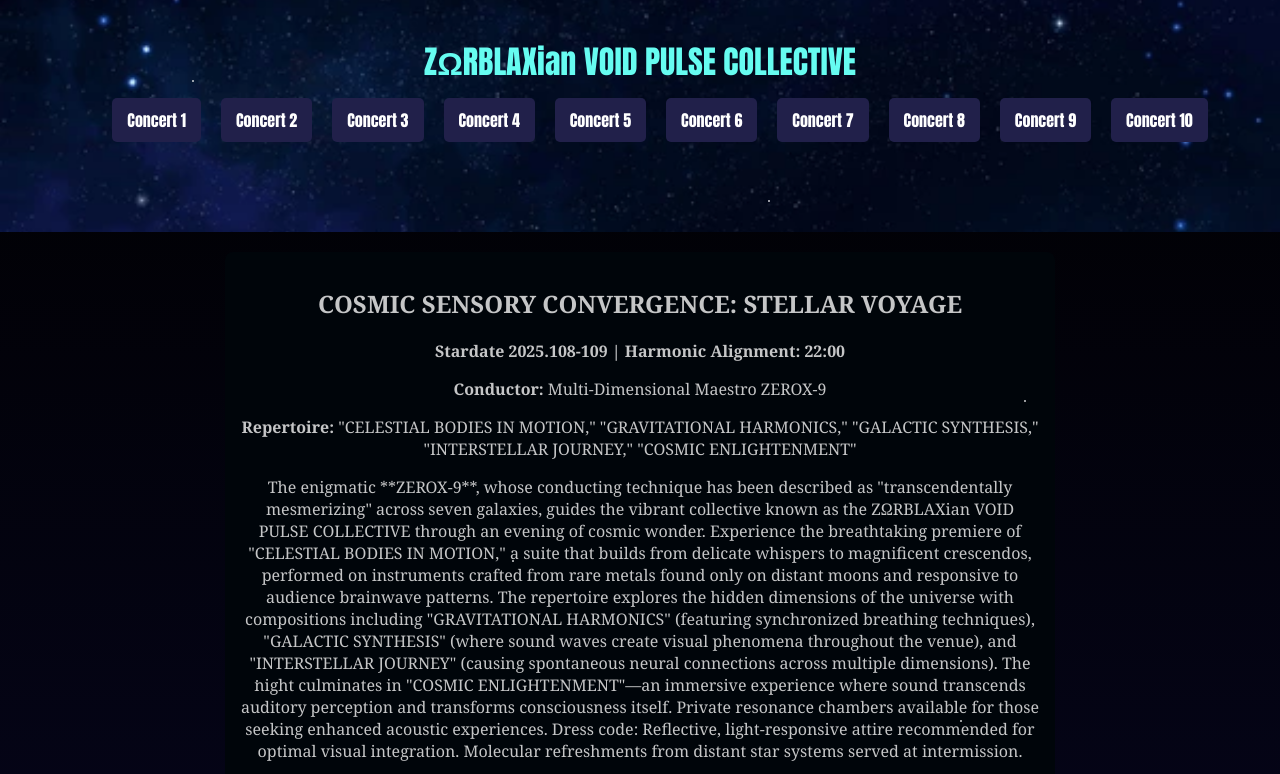
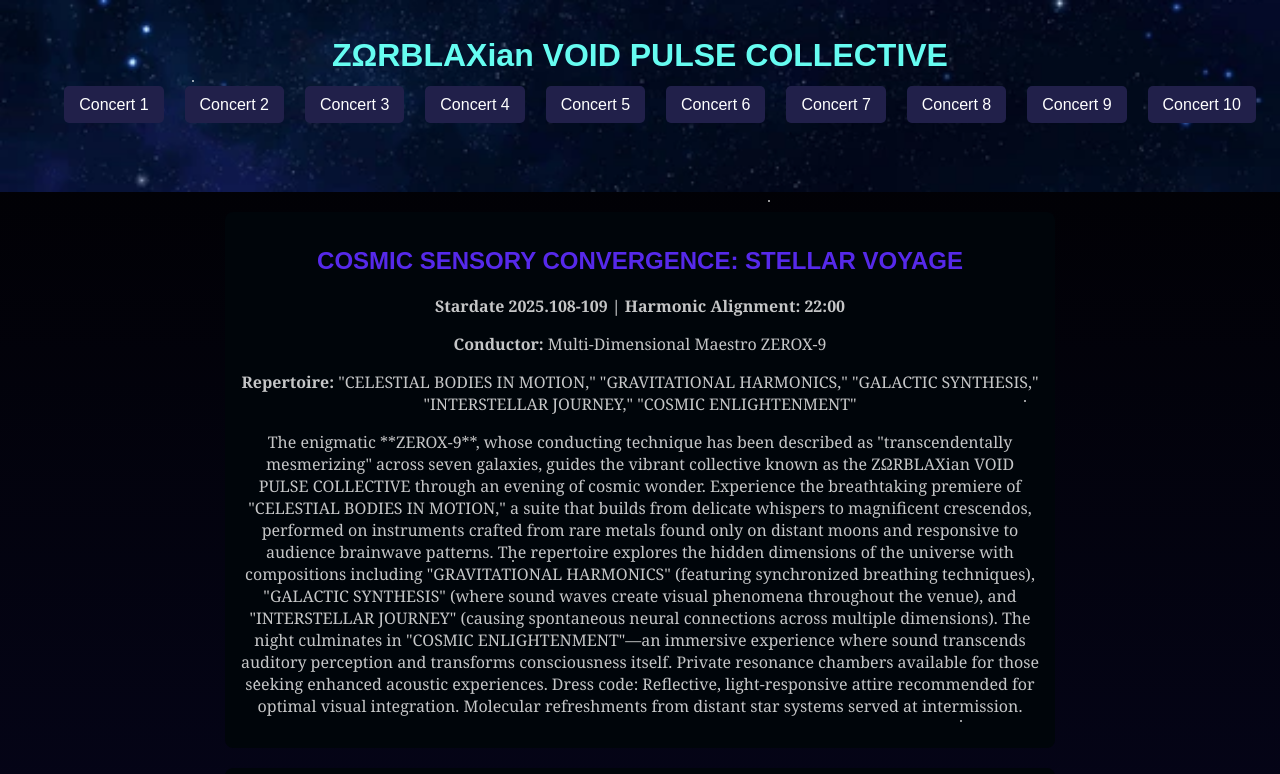
Before and after one commit to Charlottesmalley/Charlottesmalley.github.io, a plain HTML site: page CSS/project1/index.html in a window 1280 px wide. Shown: the top 774 px of the page. Drawn offline with Linux system fonts and the light colour scheme.

Commit message:
Update index.css

```diff
--- a/CSS/project1/css/index.css
+++ b/CSS/project1/css/index.css
@@ -15,11 +15,11 @@ header {
     background-size: cover;
     background-position: center;
     background-repeat: no-repeat;
-    height: 200px;
+    height: 160px;
     color: white;
     text-align: center;
     padding: 20px;
-    font-family: Impact, Haettenschweiler, 'Arial Narrow Bold', sans-serif;
+    font-family: fantasy;
 
     padding: 1em;
 }
@@ -30,15 +30,22 @@ h1 {
     -webkit-text-stroke-color: #171c22;
 }
 
+h2 {
+    color: #5629ea;
+    stroke-width: 6;
+
+    font-family: fantasy;
+}
+
 /* Navigation */
 nav ul {
-    font-family: Impact, Haettenschweiler, 'Arial Narrow Bold', sans-serif;
+    font-family: fantasy;
     list-style: none;
-    padding: 10;
+    padding: 3;
     display: flex;
     justify-content: center;
     flex-wrap: wrap;
-    gap: 20px;
+    gap: 21px;
 }
 
 nav ul li {
@@ -81,7 +88,7 @@ html {
 
 footer{
     font-family: Georgia, 'Times New Roman', Times, serif;
-    background-color: #0b3d91;
+    background-color: #000000;
 }
 
 /* Starry Background */
```
